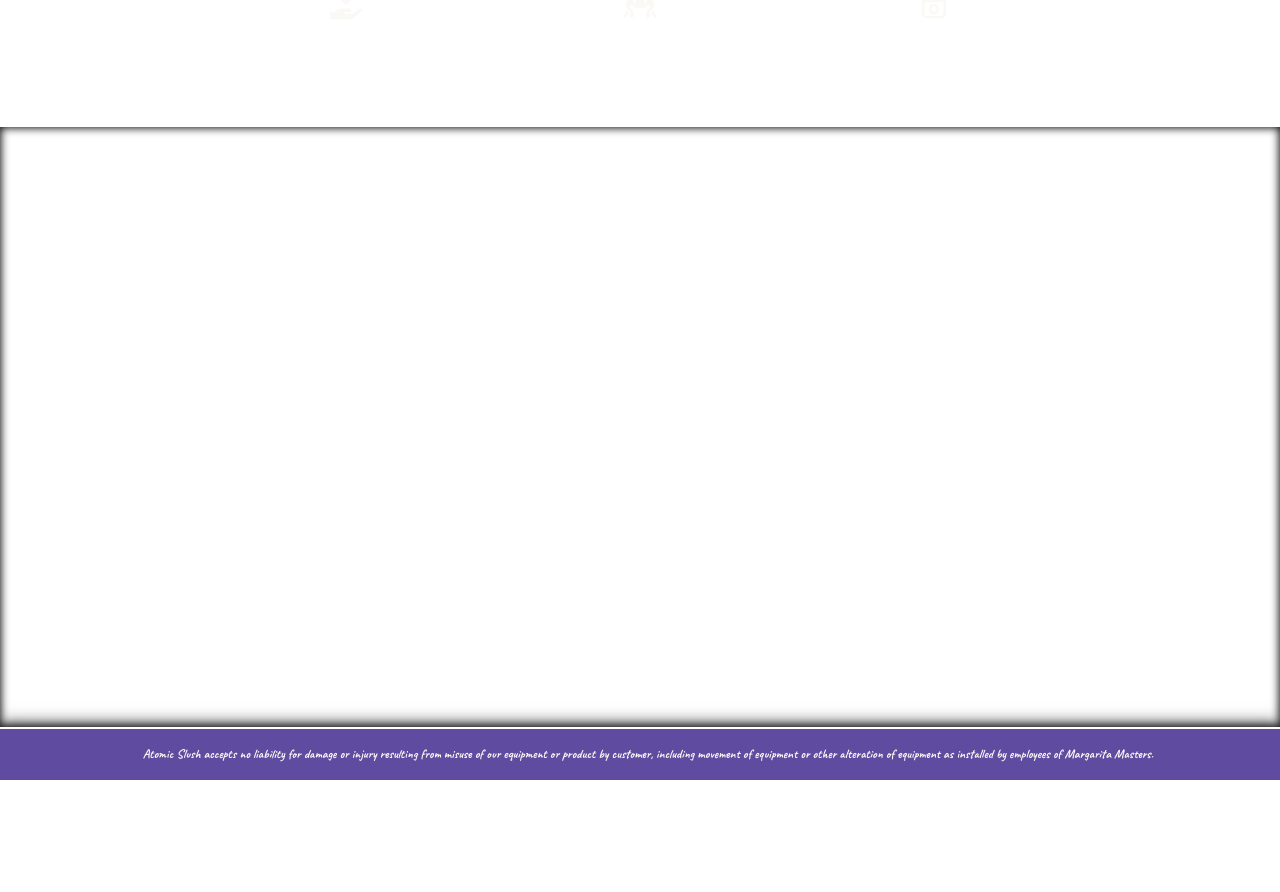
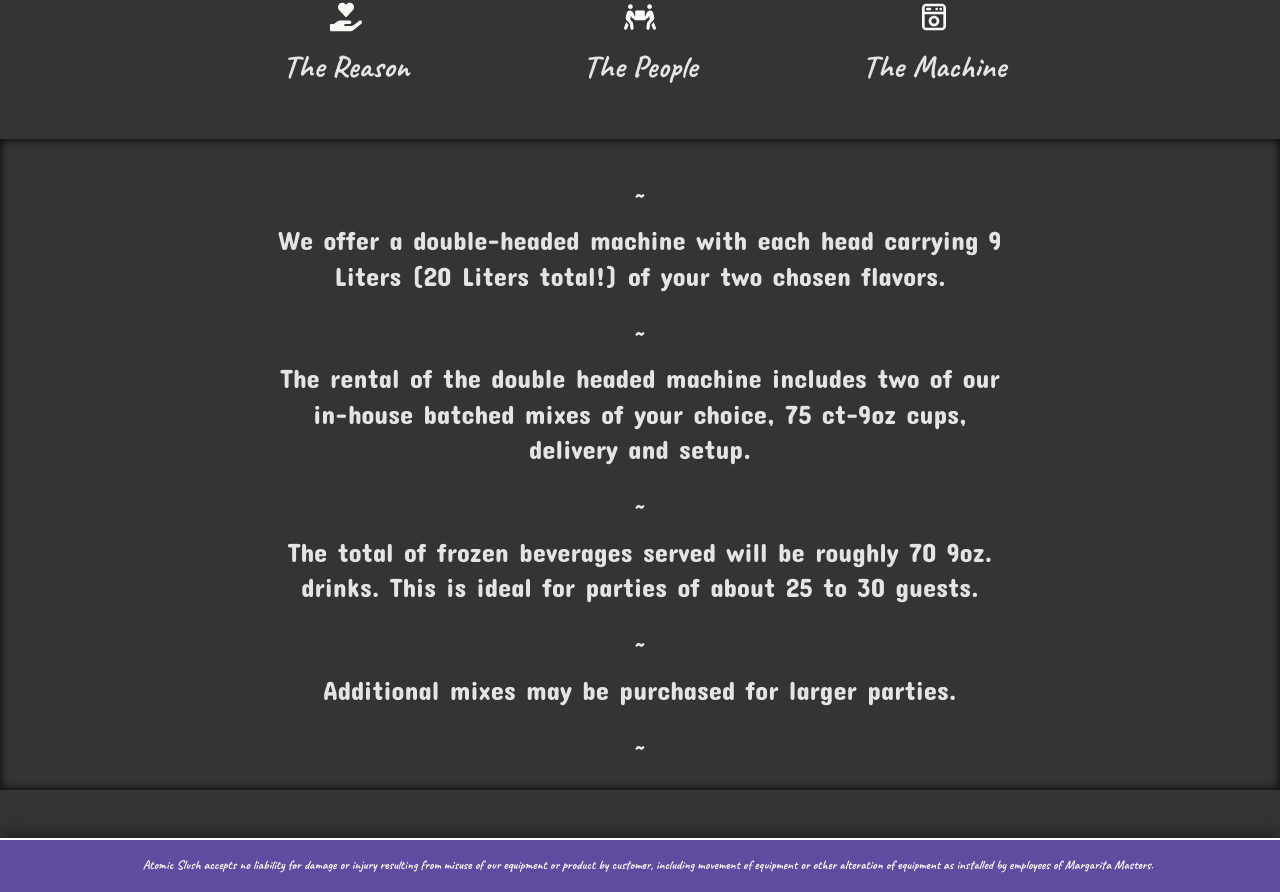
Before and after one commit to JaynewDee/atomic-slush, a React (Vite) app in the folder client/: page /about/about/machine in a window 1280 px wide. Shown: the part 773-1665 px from the top of the page. Before the commit the page ends 1553 px from the top, so only its background shows below. Built offline with nearby package versions, Linux system fonts and the light colour scheme; a web font is replaced by a local one.

Commit message:
the machine

```diff
--- a/client/src/App.css
+++ b/client/src/App.css
@@ -21,9 +21,10 @@
 
 .navbar {
   background: radial-gradient(white, var(--ocean));
+  border-bottom: 0.75rem solid var(--rich-purp);
 
-  /* background-color: rgba(51, 194, 228, 1); */
   display: flex;
+
   flex-flow: column nowrap;
   justify-content: space-around;
   align-items: center;
@@ -48,7 +49,7 @@
   text-align: center;
   font-size: 1.33rem;
   width: 12rem;
-  /* filter: drop-shadow(0 1px 1px rgba(25, 25, 25, 0.3)); */
+  filter: drop-shadow(0 3px 1px rgba(25, 25, 25, 0.3));
   position: sticky;
   top: 0;
 }
@@ -68,7 +69,7 @@
 .logo-img {
   height: 350px;
   margin-bottom: 5rem;
-  filter: drop-shadow(0 12px 3px rgba(25, 25, 25, 0.4));
+  filter: drop-shadow(0 3px 9px rgba(25, 25, 25, 0.6));
   image-rendering: crisp-edges;
 }
 
@@ -98,6 +99,7 @@
   color: var(--lightest);
   font-family: var(--caveat);
   box-shadow: 0 -3px 15px 1px rgba(25, 25, 25, 0.7);
+  margin-top: 3rem;
 }
 
 .disclaimer-text {
--- a/client/src/index.css
+++ b/client/src/index.css
@@ -42,4 +42,5 @@
   -webkit-font-smoothing: antialiased;
   -moz-osx-font-smoothing: grayscale;
   -webkit-text-size-adjust: 100%;
+  background: rgba(30, 30, 30, 0.9);
 }
--- a/client/src/pages/About/Machine.tsx
+++ b/client/src/pages/About/Machine.tsx
@@ -3,10 +3,24 @@ import React from 'react'
 const Machine = () => {
     return (
         <div className="machine-section">
-            <p>{"We offer a double-headed machine with each head carrying 9 Liters (20 Liters total!) of your two chosen flavors."}</p>
-            <p>{"The rental of the double headed machine, will provide two of our in-house made pre-mixes of your choice, 75 ct-9oz cups, delivery and setup. The total of frozen beverages served  will roughly be about 65-75 9 oz. drinks. This is ideal for parties of 25-30 guest."}</p>
-            <p>{" Additional mixes may be purchased for larger parties"}</p>
+            <span>~</span>
+            <p>
+                {"We offer a double-headed machine with each head carrying 9 Liters (20 Liters total!) of your two chosen flavors."}
+            </p>
+            <span>~</span>
 
+            <p>
+                {"The rental of the double headed machine includes two of our in-house batched mixes of your choice, 75 ct-9oz cups, delivery and setup."}
+            </p>
+            <span>~</span>
+            <p>
+                {"The total of frozen beverages served will be roughly 70 9oz. drinks. This is ideal for parties of about 25 to 30 guests."}
+            </p>
+            <span>~</span>
+            <p>
+                {" Additional mixes may be purchased for larger parties."}
+            </p>
+            <span>~</span>
         </div>
     )
 }
--- a/client/src/pages/About/about.css
+++ b/client/src/pages/About/about.css
@@ -1,5 +1,4 @@
 .about-section {
-  height: 600px;
   text-align: center;
   font-family: var(--caveat);
   box-shadow: inset 0 0 9px 1px rgba(10, 10, 10, 1);
@@ -31,12 +30,16 @@
 
 .machine-section {
   font-size: 1.66rem;
+  font-family: var(--concert);
   line-height: 1.33;
   width: 66%;
   margin: auto;
-  padding-top: 6rem;
+  padding: 2rem;
 }
 
+.machine-section > p {
+  padding: 1rem;
+}
 @media screen and (max-width: 768px) {
   .about-nav {
     flex-flow: column nowrap;
```
